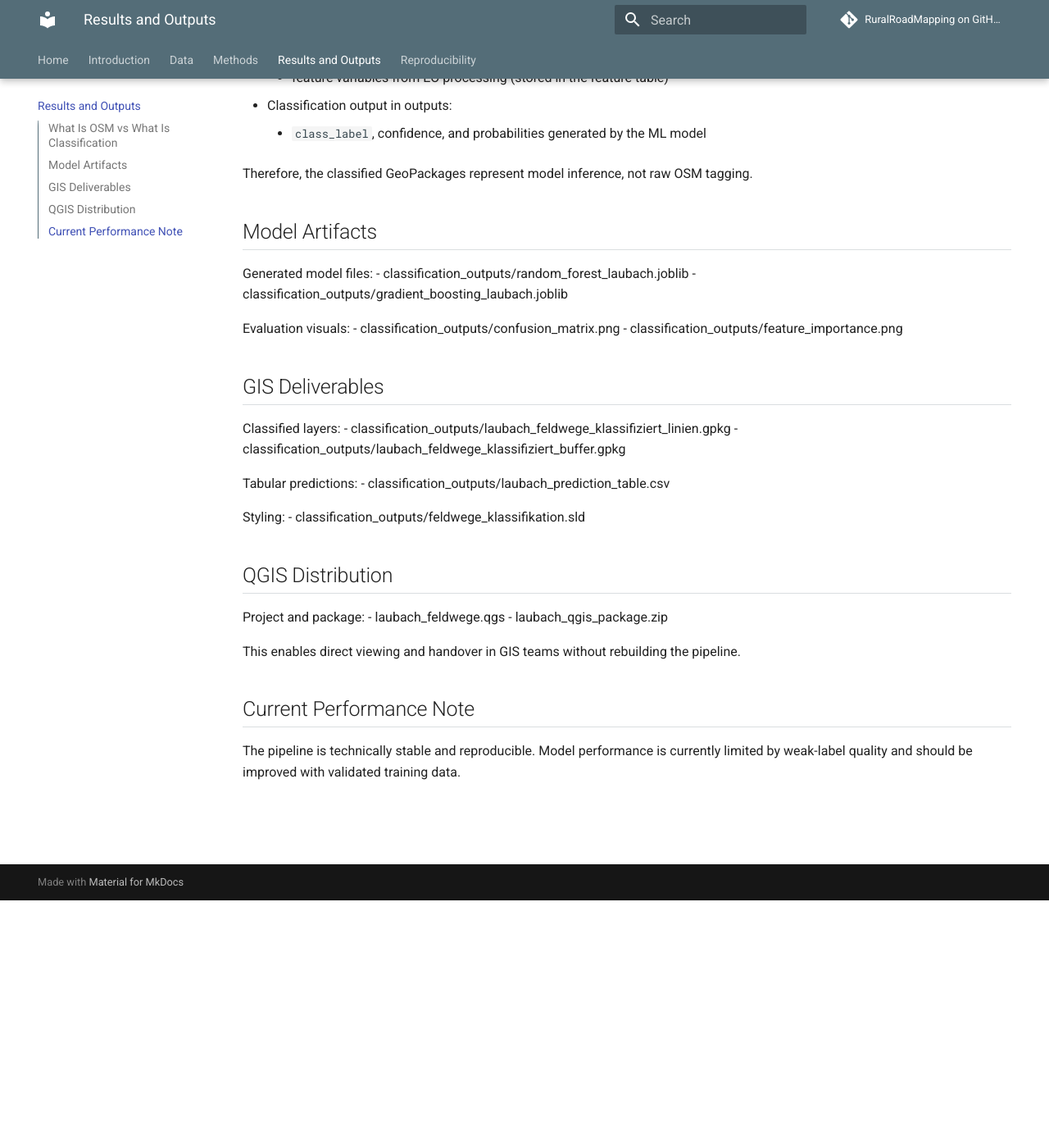
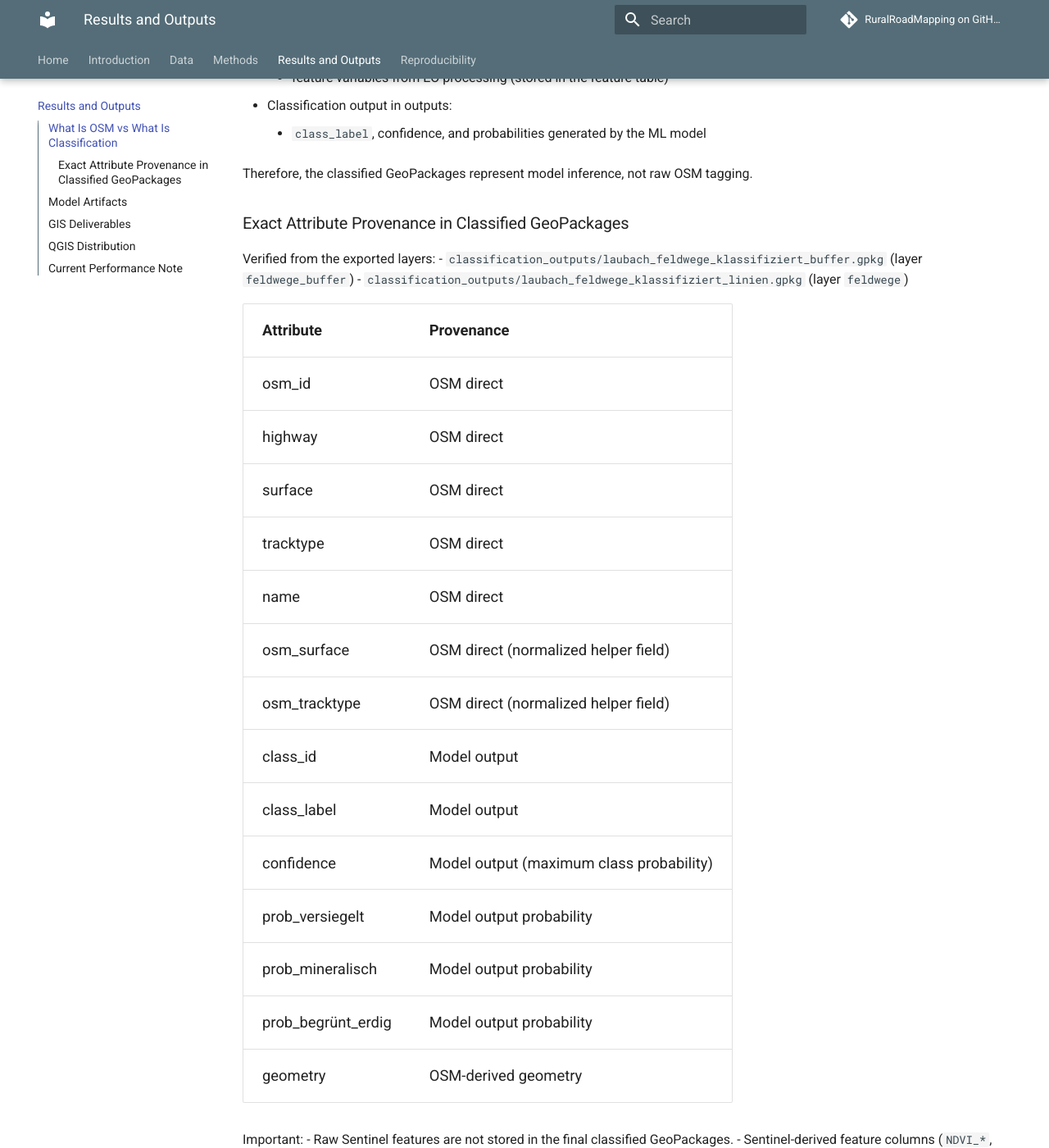
Before and after one commit to thschad/RuralRoadMapping, an MkDocs documentation site: the page built from docs/results.md, in a window 1280 px wide and 1400 px high, scrolled down 302 px. Shown: the whole window at 82% size. Built offline with MkDocs 1.6.1 and Material for MkDocs 9.7.7, drawn with Linux system fonts in a browser that asks for light colours; comment, search, counter and statistics services are not loaded; some of the changed text lies outside the part shown.

Commit message:
docs: clarify exact attribute provenance for classified outputs

```diff
--- a/docs/results.md
+++ b/docs/results.md
@@ -10,6 +10,33 @@
 	- `class_label`, confidence, and probabilities generated by the ML model
 
 Therefore, the classified GeoPackages represent model inference, not raw OSM tagging.
+
+### Exact Attribute Provenance in Classified GeoPackages
+
+Verified from the exported layers:
+- `classification_outputs/laubach_feldwege_klassifiziert_buffer.gpkg` (layer `feldwege_buffer`)
+- `classification_outputs/laubach_feldwege_klassifiziert_linien.gpkg` (layer `feldwege`)
+
+| Attribute | Provenance |
+|---|---|
+| osm_id | OSM direct |
+| highway | OSM direct |
+| surface | OSM direct |
+| tracktype | OSM direct |
+| name | OSM direct |
+| osm_surface | OSM direct (normalized helper field) |
+| osm_tracktype | OSM direct (normalized helper field) |
+| class_id | Model output |
+| class_label | Model output |
+| confidence | Model output (maximum class probability) |
+| prob_versiegelt | Model output probability |
+| prob_mineralisch | Model output probability |
+| prob_begrünt_erdig | Model output probability |
+| geometry | OSM-derived geometry |
+
+Important:
+- Raw Sentinel features are not stored in the final classified GeoPackages.
+- Sentinel-derived feature columns (`NDVI_*`, `NDWI_*`, `NDBI_*`, `VV_*`, `VH_*`) are in `openeo_outputs/laubach_feature_table.csv`.
 
 ## Model Artifacts
 
```
